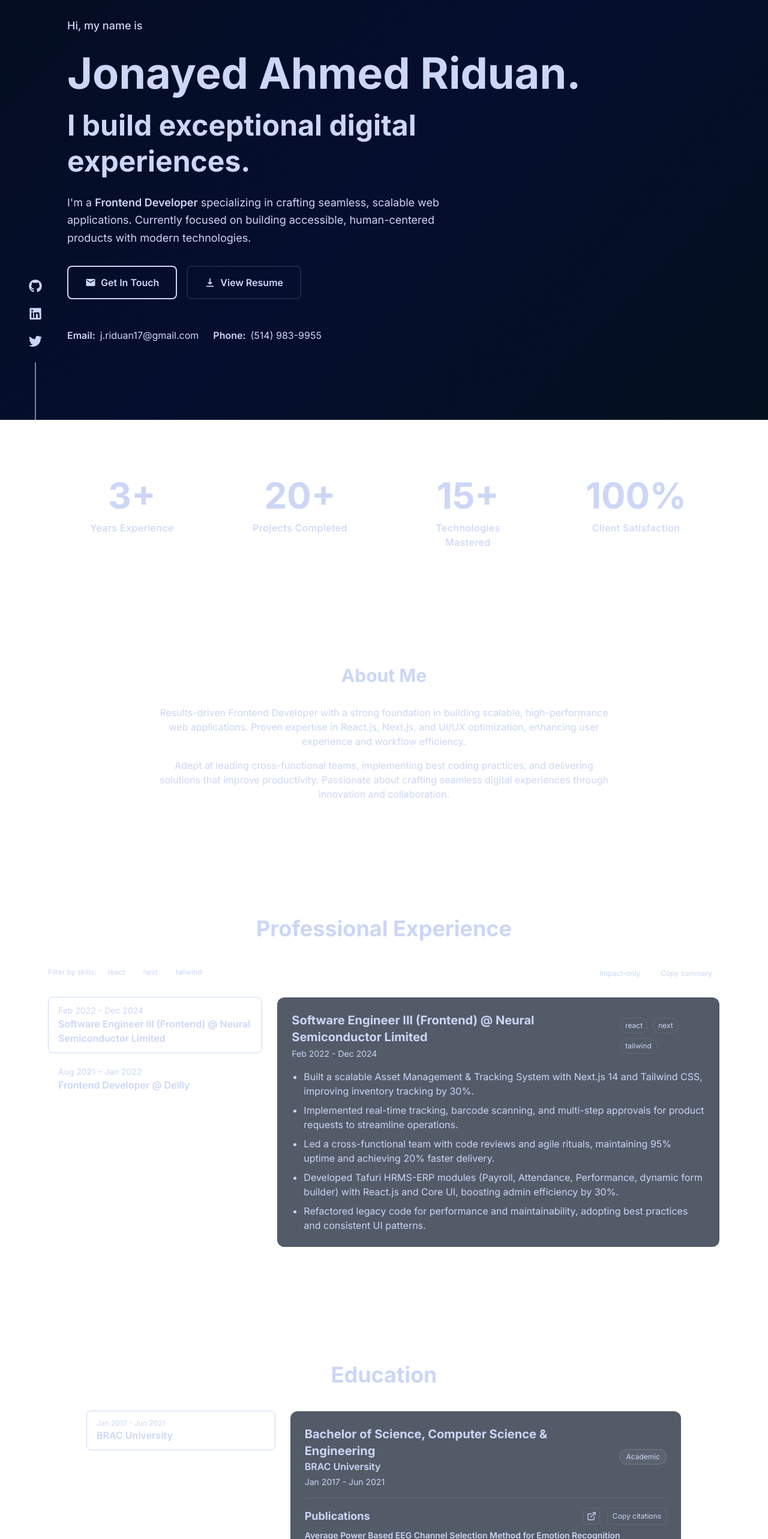
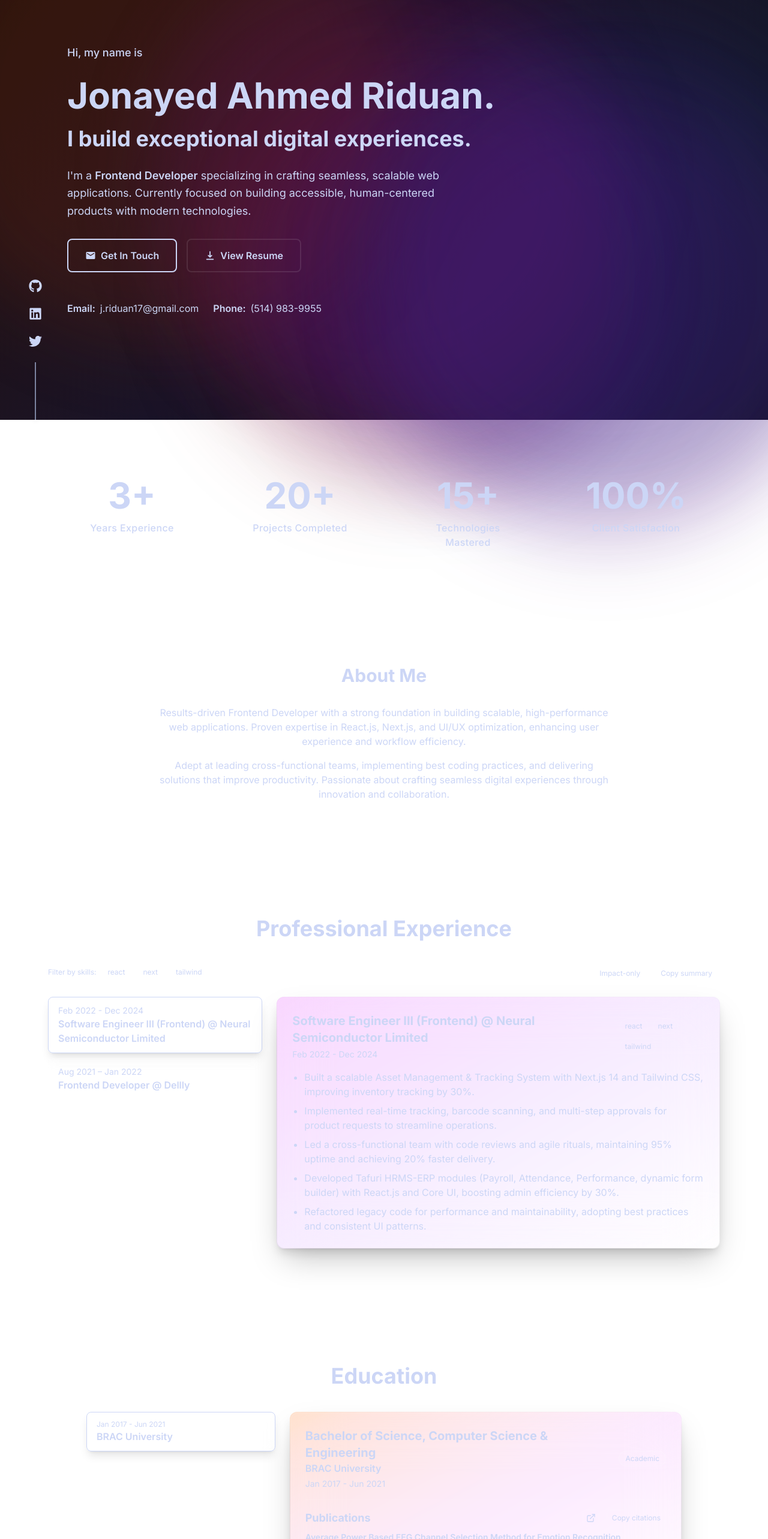
Before and after one commit to JonayedAhmed/my-portfolio, a Next.js app: page / in a window 1280 px wide. Shown: the part 100-2666 px from the top of the page at 60% size. Built offline with nearby package versions, Linux system fonts and the light colour scheme.

Commit message:
Add stunning gradient background and glassmorphism effects - warm to cool gradient, enhanced cards, optimized Hero typography

```diff
--- a/src/app/components/sections/Education.js
+++ b/src/app/components/sections/Education.js
@@ -54,7 +54,7 @@ const Education = () => {
                         <ul className="flex md:flex-col gap-2 overflow-x-auto md:overflow-visible -mx-4 px-4 md:mx-0 md:px-0">
                             {EDUCATION_DATA.map((edu, i) => (
                                 <li key={i}>
-                                    <button onClick={() => setActive(i)} className={`w-full whitespace-nowrap md:whitespace-normal rounded-lg border px-4 py-3 text-left transition ${active === i ? 'border-accent/60 bg-white/5 text-lightest-slate' : 'border-white/10 text-light-slate hover:border-white/20 hover:bg-white/[0.03]'}`}>
+                                    <button onClick={() => setActive(i)} className={`w-full whitespace-nowrap md:whitespace-normal rounded-lg border px-4 py-3 text-left transition backdrop-blur-sm ${active === i ? 'border-accent/60 bg-white/10 text-lightest-slate shadow-lg' : 'border-white/10 bg-white/[0.02] text-light-slate hover:border-white/20 hover:bg-white/[0.05]'}`}>
                                         <p className="text-xs text-slate">{edu.duration}</p>
                                         <p className="font-semibold truncate">{edu.institution}</p>
                                     </button>
@@ -72,10 +72,10 @@ const Education = () => {
                                 initial="hidden"
                                 animate="visible"
                                 exit={{ opacity: 0, y: -12 }}
-                                className="relative rounded-xl p-[1px] bg-gradient-to-br from-white/10 via-white/5 to-transparent"
+                                className="relative rounded-xl p-[1px] bg-gradient-to-br from-orange-500/20 via-fuchsia-500/10 to-transparent shadow-lg"
                             >
-                                {/* Futuristic neon glass card */}
-                                <div className="relative rounded-xl overflow-hidden bg-[rgba(10,20,40,0.7)] backdrop-blur-xl ring-1 ring-white/10 p-6">
+                                {/* Glassmorphism card */}
+                                <div className="relative rounded-xl overflow-hidden bg-white/[0.03] backdrop-blur-2xl border border-white/10 p-6 shadow-2xl">
 
                                     <div className="flex flex-col sm:flex-row sm:items-center sm:justify-between gap-2 mb-4 relative z-10">
                                         <div>
--- a/src/app/components/sections/Experience.js
+++ b/src/app/components/sections/Experience.js
@@ -192,9 +192,9 @@ const Experience = () => {
                                 <li key={i}>
                                     <button
                                         onClick={() => setActive(i)}
-                                        className={`w-full text-left rounded-lg border px-4 py-3 transition relative overflow-hidden ${active === i
-                                            ? 'border-accent/60 bg-white/5 text-lightest-slate'
-                                            : 'border-white/10 text-light-slate hover:border-white/20 hover:bg-white/[0.03]'
+                                        className={`w-full text-left rounded-lg border px-4 py-3 transition relative overflow-hidden backdrop-blur-sm ${active === i
+                                            ? 'border-accent/60 bg-white/10 text-lightest-slate shadow-lg'
+                                            : 'border-white/10 bg-white/[0.02] text-light-slate hover:border-white/20 hover:bg-white/[0.05]'
                                             }`}
                                     >
                                         <span className={`absolute left-0 top-0 h-full w-1 ${active === i ? 'bg-accent' : 'bg-transparent'}`} />
@@ -221,9 +221,9 @@ const Experience = () => {
                                     animate={{ opacity: 1, y: 0 }}
                                     exit={{ opacity: 0, y: -12 }}
                                     transition={{ duration: 0.35, ease: 'easeOut' }}
-                                    className="relative rounded-xl p-[1px] bg-gradient-to-br from-white/10 via-white/5 to-transparent"
+                                    className="relative rounded-xl p-[1px] bg-gradient-to-br from-fuchsia-500/20 via-purple-500/10 to-transparent shadow-lg"
                                 >
-                                    <div className="relative rounded-xl overflow-hidden bg-[rgba(10,20,40,0.7)] backdrop-blur-xl ring-1 ring-white/10 p-6">
+                                    <div className="relative rounded-xl overflow-hidden bg-white/[0.03] backdrop-blur-2xl border border-white/10 p-6 shadow-2xl">
                                         <div className="flex flex-col sm:flex-row sm:items-center sm:justify-between gap-2 mb-4">
                                             <div>
                                                 <h3 className="text-xl font-bold text-lightest-slate">
--- a/src/app/components/sections/Hero.js
+++ b/src/app/components/sections/Hero.js
@@ -66,10 +66,10 @@ const Hero = () => {
                 <motion.p variants={itemVariants} className="text-accent text-base sm:text-lg mb-5 font-medium">
                     Hi, my name is
                 </motion.p>
-                <motion.h1 variants={itemVariants} className="text-4xl sm:text-5xl md:text-6xl lg:text-7xl font-bold text-lightest-slate leading-tight">
+                <motion.h1 variants={itemVariants} className="text-3xl sm:text-4xl md:text-5xl lg:text-6xl font-bold text-lightest-slate leading-tight">
                     Jonayed Ahmed Riduan.
                 </motion.h1>
-                <motion.h2 variants={itemVariants} className="text-2xl sm:text-3xl md:text-4xl lg:text-5xl font-bold mt-3 text-slate/90 leading-tight">
+                <motion.h2 variants={itemVariants} className="text-xl sm:text-2xl md:text-3xl lg:text-4xl font-bold mt-3 text-slate/90 leading-tight">
                     I build exceptional digital experiences.
                 </motion.h2>
                 <motion.p variants={itemVariants} className="mt-6 text-base sm:text-lg text-light-slate max-w-2xl leading-relaxed">
--- a/src/app/layout.js
+++ b/src/app/layout.js
@@ -12,14 +12,28 @@ export default function RootLayout({ children }) {
   return (
     <html lang="en" className="scroll-smooth">
       <body className={`${inter.className} bg-navy text-slate font-sans`}>
-        {/* Rich navy blue background with subtle light effects */}
+        {/* Dark warm gradient - deep orange to dark purple */}
         <div className="pointer-events-none fixed inset-0 -z-10">
-          {/* Base navy gradient - darker and deeper */}
-          <div className="absolute inset-0 bg-[linear-gradient(135deg,#030d1f_0%,#050e2e_50%,#04101e_100%)]" />
-          {/* Soft accent glow top-left */}
-          <div className="absolute -top-24 -left-24 h-[36rem] w-[36rem] rounded-full bg-accent/10 blur-3xl" />
-          {/* Subtle cool glow bottom-right */}
-          <div className="absolute -bottom-28 -right-28 h-[28rem] w-[28rem] rounded-full bg-lightest-navy/20 blur-3xl" />
+          {/* Dark base gradient - warm to cool */}
+          <div className="absolute inset-0 bg-[linear-gradient(135deg,#1a0f0a_0%,#1f1218_25%,#1a1428_50%,#14182a_75%,#0f1520_100%)]" />
+
+          {/* Deep orange glow top-left */}
+          <div className="absolute -top-32 -left-32 h-[50rem] w-[50rem] rounded-full bg-orange-900/25 blur-3xl" />
+
+          {/* Warm burgundy/red accent */}
+          <div className="absolute top-1/4 left-1/4 h-[45rem] w-[45rem] rounded-full bg-red-900/20 blur-3xl" />
+
+          {/* Deep magenta center */}
+          <div className="absolute top-1/2 left-1/2 -translate-x-1/2 -translate-y-1/2 h-[48rem] w-[48rem] rounded-full bg-fuchsia-900/22 blur-3xl" />
+
+          {/* Dark purple center-right */}
+          <div className="absolute top-1/3 -right-24 h-[46rem] w-[46rem] rounded-full bg-purple-900/24 blur-3xl" />
+
+          {/* Deep violet bottom-left */}
+          <div className="absolute -bottom-28 left-1/3 h-[44rem] w-[44rem] rounded-full bg-violet-900/20 blur-3xl" />
+
+          {/* Dark indigo bottom-right */}
+          <div className="absolute -bottom-32 -right-32 h-[50rem] w-[50rem] rounded-full bg-indigo-900/22 blur-3xl" />
         </div>
         {children}
       </body>
```
